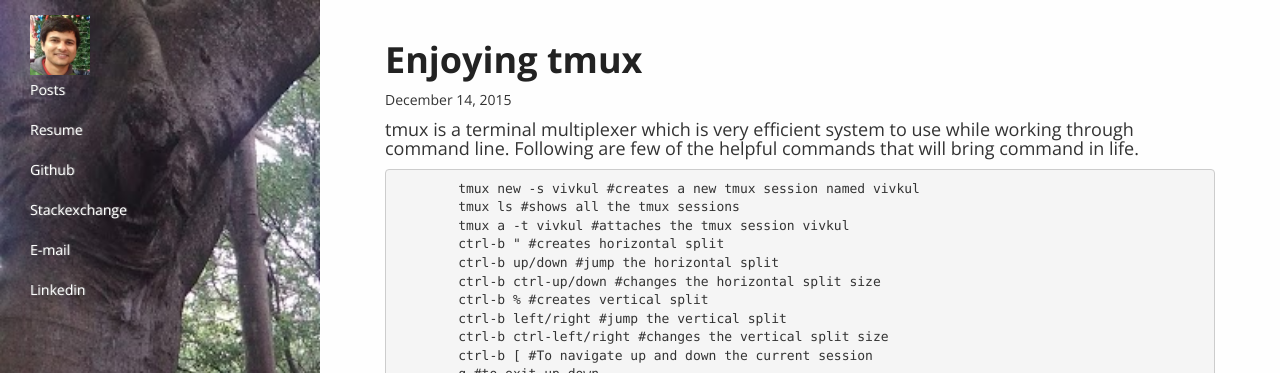
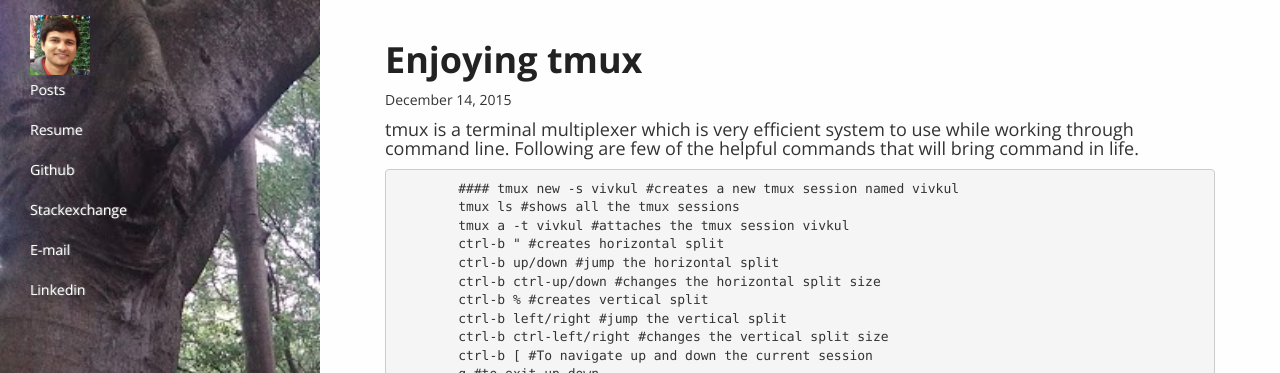
Before and after one commit to vivkul/vivkul.github.io, a Jekyll site: the page built from _posts/2015-12-14-Enjoying-tmux.md, in a window 1280 px wide. Shown: the top 373 px of the page. Built offline with Jekyll 4.4.1, drawn with Linux system fonts in a browser that asks for light colours; nearby versions of some CDN libraries; comment, search, counter and statistics services are not loaded; some of the changed text lies outside the part shown.

```diff
--- a/_posts/2015-12-14-Enjoying-tmux.md
+++ b/_posts/2015-12-14-Enjoying-tmux.md
@@ -8,7 +8,7 @@ category: Dev
 #### tmux is a terminal multiplexer which is very efficient system to use while working through command line. Following are few of the helpful commands that will bring command in life.
 
 ~~~~
-	tmux new -s vivkul #creates a new tmux session named vivkul
+	#### tmux new -s vivkul #creates a new tmux session named vivkul
 	tmux ls #shows all the tmux sessions
 	tmux a -t vivkul #attaches the tmux session vivkul
 	ctrl-b " #creates horizontal split
```
